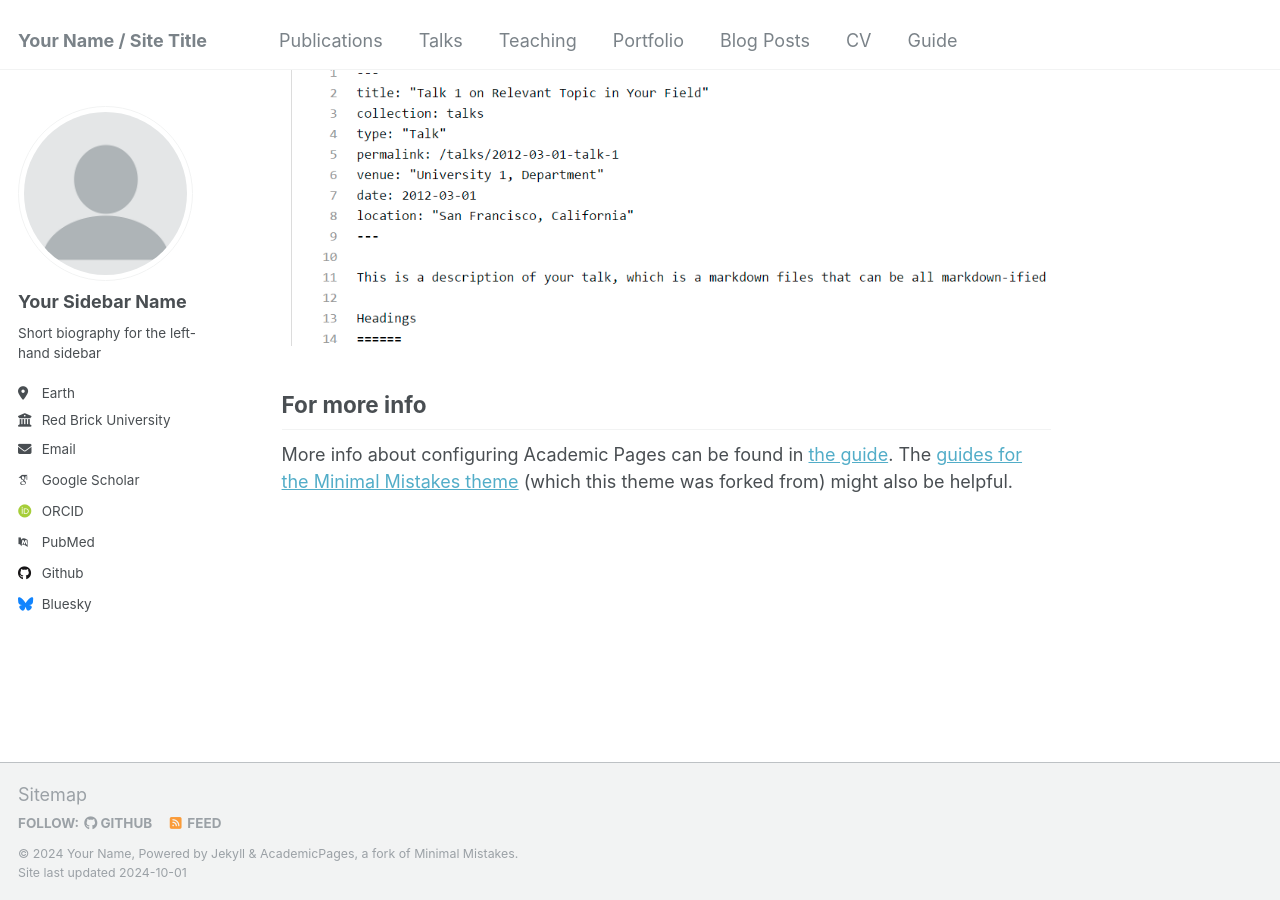
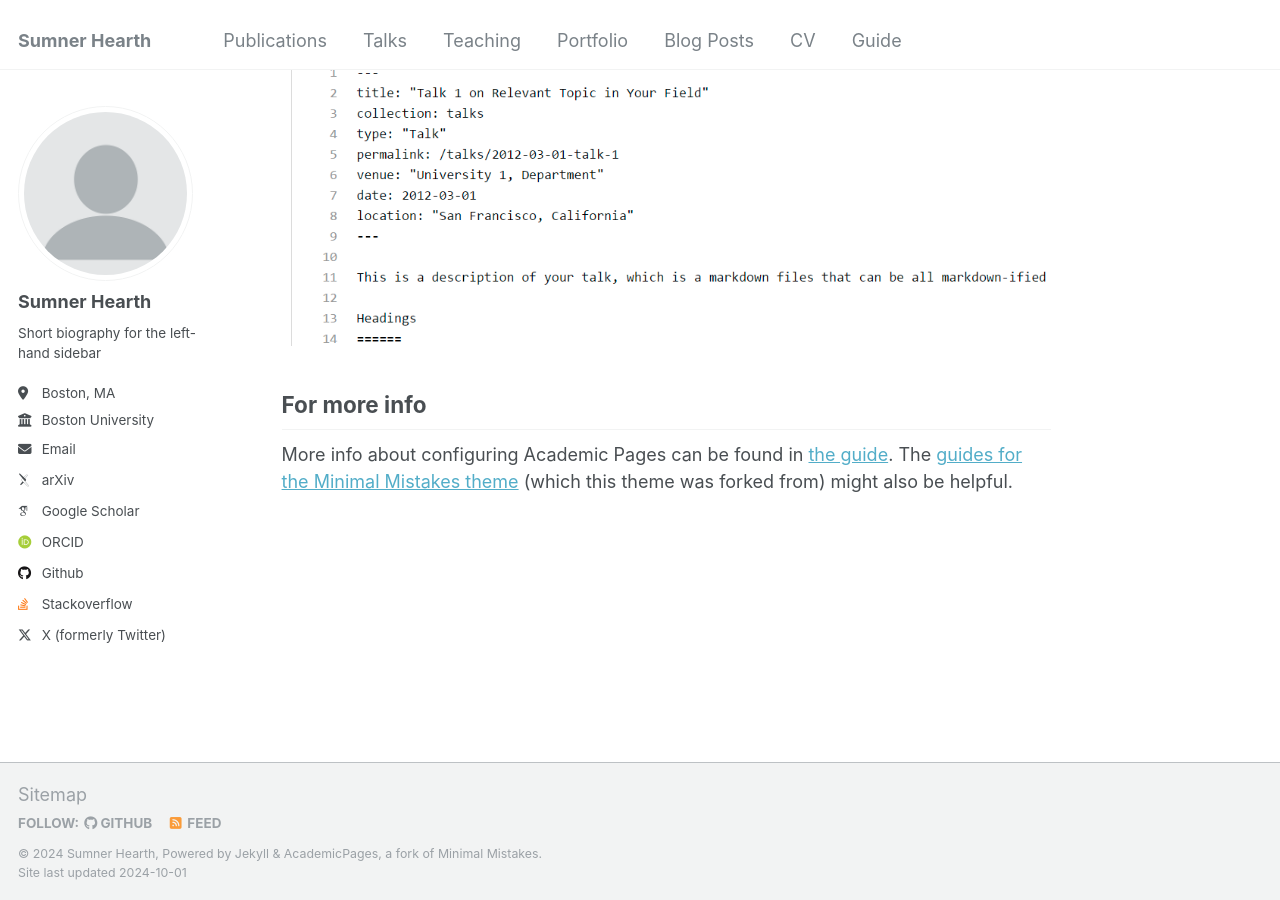
Before and after one commit to Renmusxd/personal-site, a Jekyll site: the page built from _pages/about.md, in a window 1280 px wide and 900 px high, scrolled down 2643 px. Built offline with Jekyll 4.4.1, drawn with Linux system fonts in a browser that asks for light colours; some web fonts are replaced.

Commit message:
Update config

```diff
--- a/_config.yml
+++ b/_config.yml
@@ -8,13 +8,13 @@
 
 # Basic Site Settings
 locale                   : "en-US"
-title                    : "Your Name / Site Title"
+title                    : "Sumner Hearth"
 title_separator          : "-"
-name                     : &name "Your Name"
-description              : &description "personal description"
-url                      : https://academicpages.github.io # the base hostname & protocol for your site e.g. "https://mmistakes.github.io"
+name                     : &name "Sumner Hearth"
+description              : &description "Physics / Computation"
+url                      : https://renmusxd.github.io # the base hostname & protocol for your site e.g. "https://mmistakes.github.io"
 baseurl                  : "" # the subpath of your site, e.g. "/blog"
-repository               : "academicpages/academicpages.github.io"
+repository               : "renmusxd/renmusxd.github.io"
 
 # Site Author - The following control what appear as part of the author content on the side bar.
 #               If a field is blank the icon and link will not appear, otherwise it will be shown.
@@ -22,33 +22,33 @@ repository               : "academicpages/academicpages.github.io"
 author:
   # Biographic information
   avatar           : "profile.png"
-  name             : "Your Sidebar Name"
+  name             : "Sumner Hearth"
   pronouns         : # example: "she/her"
   bio              : "Short biography for the left-hand sidebar"
-  location         : "Earth"
-  employer         : "Red Brick University"
+  location         : "Boston, MA"
+  employer         : "Boston University"
   uri              : # URL
-  email            : "none@example.org"
+  email            : "sumnerh@bu.edu"
 
   # Academic websites
-  arxiv            : # URL - Update with the correct link to your profile
-  googlescholar    : "https://scholar.google.com/citations?user=PS_CX0AAAAAJ"
+  arxiv            : "https://arxiv.org/search/cond-mat?searchtype=author&query=Hearth,+S+N"
+  googlescholar    : "https://scholar.google.com/citations?user=W_KeE4oAAAAJ"
   impactstory      : # URL
-  orcid            : "http://orcid.org/yourorcidurl"
+  orcid            : "https://orcid.org/0000-0001-8540-5151"
   semantic         : # URL
-  pubmed           : "https://www.ncbi.nlm.nih.gov/pubmed/?term=john+snow"
+  pubmed           : # "https://www.ncbi.nlm.nih.gov/pubmed/?term=john+snow"
   researchgate     : # URL
 
   # Repositories and software development
   bitbucket        : # Username - Update with your username on the site
   codepen          : # Username
   dribbble         : # Username
-  github           : "academicpages"
+  github           : "renmusxd"
   kaggle           : # Username
-  stackoverflow    : # User number or user number and name (i.e., use "1" or "1/jeff-atwood")
+  stackoverflow    : "1258579/renmusxd" # User number or user number and name (i.e., use "1" or "1/jeff-atwood")
 
   # Social media
-  bluesky          : "bsky.app" # Replace this with you Bluesky username
+  bluesky          : # "bsky.app" # Replace this with you Bluesky username
   facebook         : # Username
   flickr           : # Username
   foursquare       : # Username
@@ -65,7 +65,7 @@ author:
   steam            : # Username
   telegram         : # URL
   tumblr           : # Username
-  twitter          : # Username for X / Twitter
+  twitter          : "sumnernh" # Username for X / Twitter
   vine             : # Username
   weibo            : # Username
   wikipedia        : # Username
```
